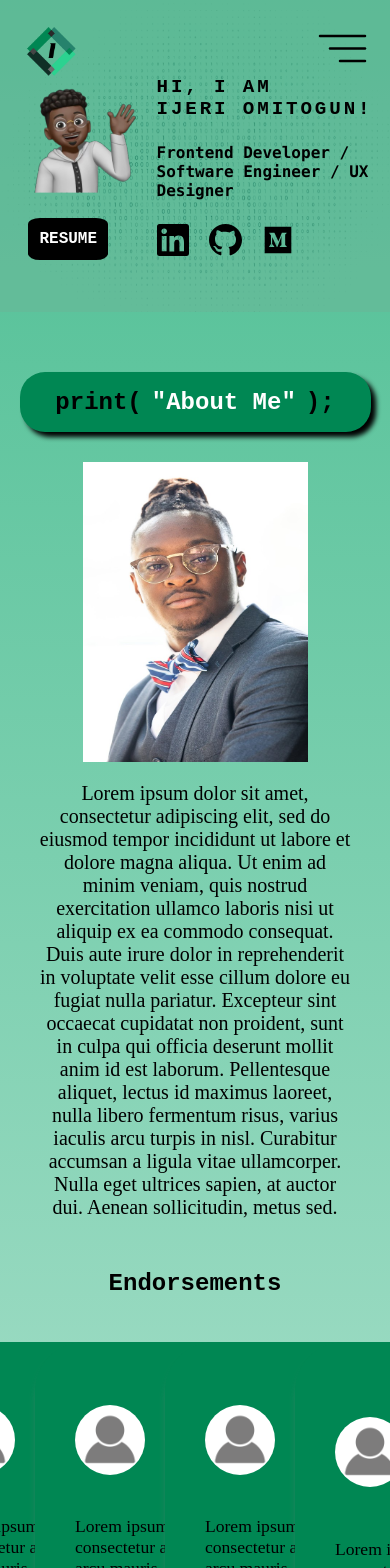
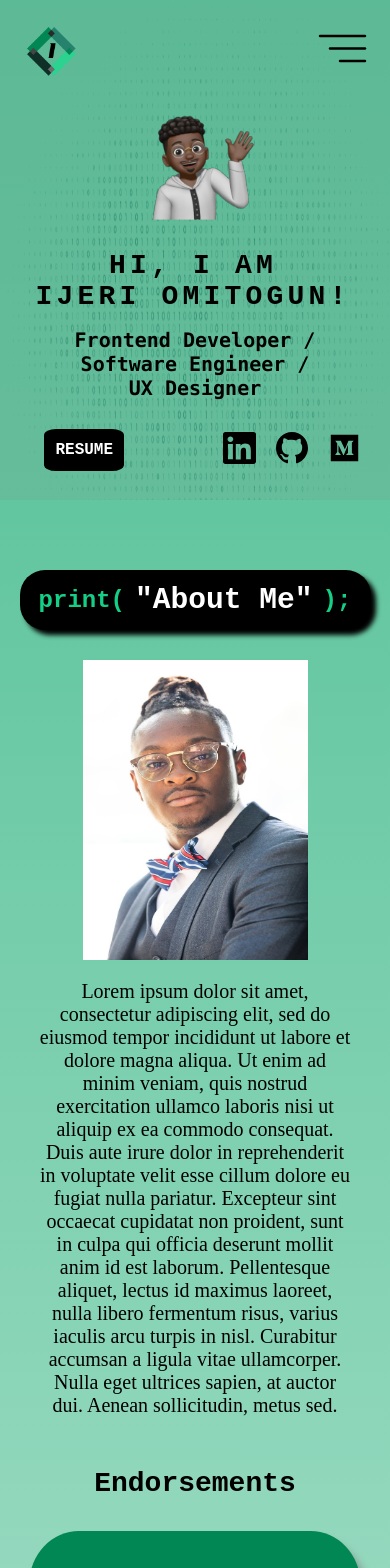
Before and after one commit to ijeriomit/portfolio-site-2.0, a Vue app: page / in a window 390 px wide. Shown: the top 1568 px of the page. Built offline with nearby package versions, Linux system fonts and the light colour scheme.

Commit message:
Responsively style home page. Still need to correct heading styling for width's of 375px.

```diff
--- a/src/components/endorsement-carousel.vue
+++ b/src/components/endorsement-carousel.vue
@@ -35,31 +35,11 @@ import { ref } from "vue";
 import { store } from "@/data.js";
 import { Carousel, Slide } from "vue3-carousel";
 import "vue3-carousel/dist/carousel.css";
-// import { useWindowSize } from "@vueuse/core";
 
-// const width = ref(0);
 const slidesToShow = ref(3);
 const slides = ref(store.endorsements);
 const defaultAutoPlaySpeed = ref(0);
 const autoplaySpeed = ref(defaultAutoPlaySpeed.value);
-
-// onMounted(() => {
-//   width.value = useWindowSize().width.value;
-//   if (width.value < 600) {
-//     slidesToShow.value = 1;
-//   } else {
-//     slidesToShow.value = 3;
-//   }
-//   console.log("init: ", slidesToShow.value, width.value.value);
-// });
-// watch(width, async (newWidth) => {
-//   if (newWidth.value < 600) {
-//     slidesToShow.value = 1;
-//   } else {
-//     slidesToShow.value = 3;
-//   }
-//   console.log("Screen changed: ", slidesToShow.value, newWidth.value);
-// });
 </script>
 <style lang="scss" scoped>
 @import "@/scss/variables.scss";
@@ -137,7 +117,6 @@ h2 {
   font-family: $text-font;
   text-align: left;
   font-size: 1.5rem;
-  // font-weight: bold;
 }
 .person {
   display: flex;
@@ -163,7 +142,6 @@ h2 {
     );
   }
   .endorsements {
-    width: 100vw;
     height: 500px;
     justify-self: center;
     grid-column: 1/3;
@@ -172,34 +150,38 @@ h2 {
 }
 @media screen and (max-width: $phone-screen-width) {
   .carousel__slide--active .endorsement {
-    width: calc($endorsement-width/1.25);
+    width: 85vw;
     text-align: left;
-    height: 325px;
+    height: 350px;
     padding: calc($endorsement-padding/1.25);
   }
   .endorsement {
     background-color: $primary-color;
     padding: calc($endorsement-padding/1.25);
-    width: calc($endorsement-width/1.25);
-    height: 325px;
+    width: 85vw;
+    height: 350px;
   }
+
   .profile-photo {
-    width: 70px;
-    height: 70px;
+    width: 80px;
+    height: 80px;
   }
   .endorsement-wrapper h2 {
+    font-size: 1.75rem;
+  }
+  .name {
     font-size: 1.5rem;
   }
-  .name {
-    font-size: 1.25rem;
+  .title {
+    text-align: center;
   }
   .text {
-    width: 250px;
-    font-size: 1.1rem;
+    font-size: 1.25rem;
+    text-align: center;
     height: 175px;
   }
   .person {
-    align-items: baseline;
+    align-items: center;
   }
   .endorsements {
     height: 350px;
--- a/src/components/footer-section.vue
+++ b/src/components/footer-section.vue
@@ -116,8 +116,8 @@ import { routes } from "@/main.js";
 }
 @media screen and (max-width: $phone-screen-width) {
   .tag {
-    // display: none;
     font-size: 1.25rem;
+    align-self: start;
     grid-column: 1/4;
   }
   .logo {
@@ -149,5 +149,8 @@ import { routes } from "@/main.js";
     align-self: end;
     margin: 5px;
   }
+  .wrapper {
+    grid-template-rows: 35% 30% 30%;
+  }
 }
 </style>
--- a/src/components/next-page.vue
+++ b/src/components/next-page.vue
@@ -21,10 +21,11 @@ const props = defineProps(["message"]);
   flex-flow: column nowrap;
   align-items: center;
   justify-content: center;
-  width: 400px;
   text-decoration: none;
   color: $quaternary-color;
   transition: all 0.1s;
+  width: fit-content;
+  height: fit-content;
 }
 .wrapper:hover {
   color: $light-primary-color;
@@ -45,10 +46,8 @@ const props = defineProps(["message"]);
 .arrow {
   width: 30%;
   position: relative;
-  //   left: 10%;
   align-self: center;
   transform: scaleX(125%);
-  //   height: 60%;
   bottom: 15%;
   color: green;
   right: 5%;
@@ -97,10 +96,18 @@ p {
     transform: translateY(0%);
   }
 }
+@media screen and (max-width: $small-screen-width) {
+  .memoji {
+    width: 200px;
+  }
+  .arrow {
+    width: 150px;
+  }
+}
 @media screen and (max-width: $phone-screen-width) {
   .memoji {
     right: 0;
-    width: 150px;
+    width: 125px;
   }
   p {
     right: 0;
@@ -108,7 +115,7 @@ p {
   .arrow {
     bottom: 0;
     right: 0;
-    width: 150px;
+    width: 100px;
   }
 }
 </style>
--- a/src/components/page-greeting.vue
+++ b/src/components/page-greeting.vue
@@ -166,29 +166,45 @@
 @media screen and (max-width: $phone-screen-width) {
   $left-side-padding: 20px;
   .button-row {
-    grid-column: 2 / 3;
-    grid-row: 3 / 3;
+    grid-row: 3;
+    grid-column: 1;
+    align-self: center;
+    justify-self: end;
     margin-left: $left-side-padding;
     align-items: center;
     left: 0px;
     gap: 0px 20px;
   }
   .title {
-    font-size: 1.2rem;
-    margin-left: $left-side-padding;
-    margin-bottom: 5px;
+    grid-row: 2;
+    grid-column: 1;
+    font-size: 1.75rem;
+    align-self: baseline;
+    justify-self: center;
+    display: flex;
+    flex-flow: row wrap;
+    justify-content: center;
+    margin: 0;
   }
   .subtitle {
-    font-size: 1rem;
     margin-left: $left-side-padding;
     margin-top: 5px;
     margin-bottom: 0;
     align-self: end;
+    grid-row: 2;
+    grid-column: 1;
+    font-size: 1.25rem;
+    justify-self: center;
+    text-align: center;
+    margin: 0;
+    max-width: 250px;
   }
   .home-wrapper {
-    grid-template-columns: 35% 60%;
-    grid-template-rows: 60px 75px 60px;
+    justify-self: center;
     align-self: center;
+    grid-template-columns: unset;
+    width: 85%;
+    grid-template-rows: 150px 150px 100px;
   }
   .social-link img {
     width: 32.5px;
@@ -208,13 +224,15 @@
   .resume-button {
     grid-column: 1 / 2;
     grid-row: 3 / 3;
-    align-self: end;
-    justify-self: center;
+    align-self: center;
+    justify-self: start;
     margin: 0;
   }
   .memoji {
     margin: 0;
     width: 120px;
+    align-self: start;
+    justify-self: center;
   }
 }
 </style>
--- a/src/pages/about-page.vue
+++ b/src/pages/about-page.vue
@@ -167,14 +167,17 @@ $about-me-page-height: $title-height + $aboutMe-height + $experience-height +
 .page {
   grid-template-rows: $title-height $aboutMe-height $experience-height $skills-height;
   height: $about-me-page-height;
+  overflow-y: hidden;
 }
 .title-section {
+  @extend .page-section;
   overflow: hidden;
   grid-row: 1/2;
   max-height: $title-height;
   display: grid;
 }
 .about-me-section {
+  @extend .page-section;
   grid-row: 2/3;
   justify-content: center;
   align-self: center;
@@ -185,16 +188,17 @@ $about-me-page-height: $title-height + $aboutMe-height + $experience-height +
   .heading {
     grid-column: 2 / 2;
     grid-row: 1 / 1;
-    background-color: $primary-color;
+    background-color: $quaternary-color;
     color: $secondary-color;
     justify-self: start;
   }
   .heading span:first-child,
   span:last-child {
-    color: $quaternary-color;
+    color: $highlight-color;
   }
 }
 .exp-section {
+  @extend .page-section;
   max-height: $experience-height;
   grid-row: 3/4;
   align-self: center;
@@ -216,6 +220,7 @@ $about-me-page-height: $title-height + $aboutMe-height + $experience-height +
   }
 }
 .skills-section {
+  @extend .page-section;
   grid-row: 4/5;
   display: grid;
   grid-template-columns: 50% 50%;
@@ -226,12 +231,12 @@ $about-me-page-height: $title-height + $aboutMe-height + $experience-height +
     justify-self: start;
     grid-column: 2 / 2;
     grid-row: 1 / 1;
-    background-color: $secondary-color;
-    color: $primary-color;
+    background-color: $quaternary-color;
+    color: $secondary-color;
   }
   .heading span:first-child,
   span:last-child {
-    color: $quaternary-color;
+    color: $highlight-color;
   }
 }
 .skills {
@@ -414,8 +419,6 @@ h3 {
 .next {
   grid-row: 3/3;
   grid-column: 2/2;
-  width: 600px;
-  height: 300px;
   justify-self: center;
   align-self: center;
   z-index: 2;
@@ -448,7 +451,6 @@ h3 {
   }
 
   .about-me-section {
-    max-width: 100%;
     align-self: center;
     justify-self: center;
     grid-template-columns: 40% 60%;
@@ -459,7 +461,6 @@ h3 {
     }
     .personal-desc {
     }
-    // padding-top: 20px;
   }
   .personal-desc {
     font-size: 1.5rem;
@@ -501,20 +502,38 @@ h3 {
   .dates {
     height: 65px;
   }
-  .skill-row.middle .skill-block,
-  .skill-row.bottom .skill-block,
-  .skill-row.top .skill-block {
-    flex-basis: 150px;
-    height: 3.5rem;
-    font-size: 1.5rem;
-  }
+
   .skills-section {
-    grid-template-rows: 175px 500px 500px;
+    grid-template-rows: 175px 450px 475px;
+    height: 1100px;
     .heading {
       justify-self: center;
       margin-right: 12.5vw;
       width: 55vw;
     }
+    .programming-languages {
+      row-gap: 10%;
+      justify-content: flex-start;
+    }
+    .skill-row {
+      justify-content: center;
+    }
+    .skill-row.middle .skill-block,
+    .skill-row.bottom .skill-block,
+    .skill-row.top .skill-block {
+      flex-basis: 140px;
+      height: 3.5rem;
+      font-size: 1.5rem;
+    }
+    .clip-art {
+      width: 1000px;
+      grid-row: 3 / 3;
+      transform: translateY(-100px);
+    }
+  }
+  .next {
+    align-self: start;
+    grid-row: 3 / 3;
   }
 }
 @media screen and (max-width: $phone-screen-width) {
@@ -527,7 +546,8 @@ h3 {
   .about-me-section {
     display: flex;
     flex-flow: column nowrap;
-    height: 1350px;
+    max-height: 1325px;
+    max-height: none;
     align-self: flex-start;
     justify-content: flex-start;
     .heading {
@@ -535,21 +555,20 @@ h3 {
     }
   }
   .title-section {
-    max-height: $phone-title-height;
+    max-height: 500px;
+    height: 100%;
   }
   .title-section-background {
-    height: $phone-title-height;
-  }
-  .title-section img {
-    height: $phone-title-height;
+    height: 100%;
   }
   .matrix-background {
-    height: $phone-title-height;
+    height: 100%;
   }
   .page {
     display: flex;
     flex-flow: column nowrap;
     row-gap: 1%;
+    height: 5000px;
   }
   .personal-desc {
     order: 3;
@@ -564,6 +583,10 @@ h3 {
     height: 60px;
     align-self: center;
     font-size: 1.5rem;
+
+    span:nth-child(2) {
+      font-size: 1.85rem;
+    }
   }
   .headshot {
     order: 2;
@@ -576,6 +599,7 @@ h3 {
   .exp-section {
     flex-flow: column nowrap;
     display: flex;
+    max-height: 1650px;
     .heading {
       width: 90%;
       align-self: center;
@@ -585,7 +609,6 @@ h3 {
     .experiences {
       order: 2;
       display: flex;
-      overflow-y: auto;
 
       flex-flow: column nowrap;
       align-items: center;
@@ -640,6 +663,7 @@ h3 {
     order: 4;
     right: 0;
     height: fit-content;
+    align-self: center;
     p {
       right: unset;
     }
@@ -648,13 +672,6 @@ h3 {
       transform: none;
     }
   }
-  .skill-row.middle .skill-block,
-  .skill-row.bottom .skill-block,
-  .skill-row.top .skill-block {
-    flex-basis: 75px;
-    height: 2.5rem;
-    font-size: 1rem;
-  }
 
   .skills-section {
     display: flex;
@@ -662,15 +679,19 @@ h3 {
     align-items: center;
     width: 100vw;
     row-gap: 20px;
-    // justify-content: center;
+    max-height: 1450px;
+    height: unset;
     .heading {
       order: 1;
       align-self: center;
       width: 90vw;
       margin: 0;
+      flex-shrink: 0;
     }
     .clip-art {
       position: absolute;
+      order: 5;
+      bottom: 0;
     }
     .dev-tools {
       align-items: center;
@@ -689,6 +710,12 @@ h3 {
     .arrow {
       widows: 150px;
     }
+    .skill-row.middle .skill-block,
+    .skill-row.bottom .skill-block,
+    .skill-row.top .skill-block {
+      flex-basis: 75px;
+      height: 2.5rem;
+      font-size: 1rem;
     }
     .dev-tools {
       font-size: 1.25rem;
@@ -705,4 +732,5 @@ h3 {
       }
     }
   }
+}
 </style>
--- a/src/scss/styles.scss
+++ b/src/scss/styles.scss
@@ -4,6 +4,10 @@
   position: relative;
   width: 100vw;
   display: grid;
+  overflow-x: hidden;
+}
+.page-section {
+  max-width: 100vw;
 }
 .logo {
   display: inline-flex;
@@ -21,7 +25,6 @@
 }
 img {
   max-width: 100%;
-  // max-height: 100%;
 }
 
 .typewriter-animation {
```
Also changed, not shown: 1 other file (tests, documents, lock files or other folders). Lines whose indentation alone changed are shown as unchanged.
